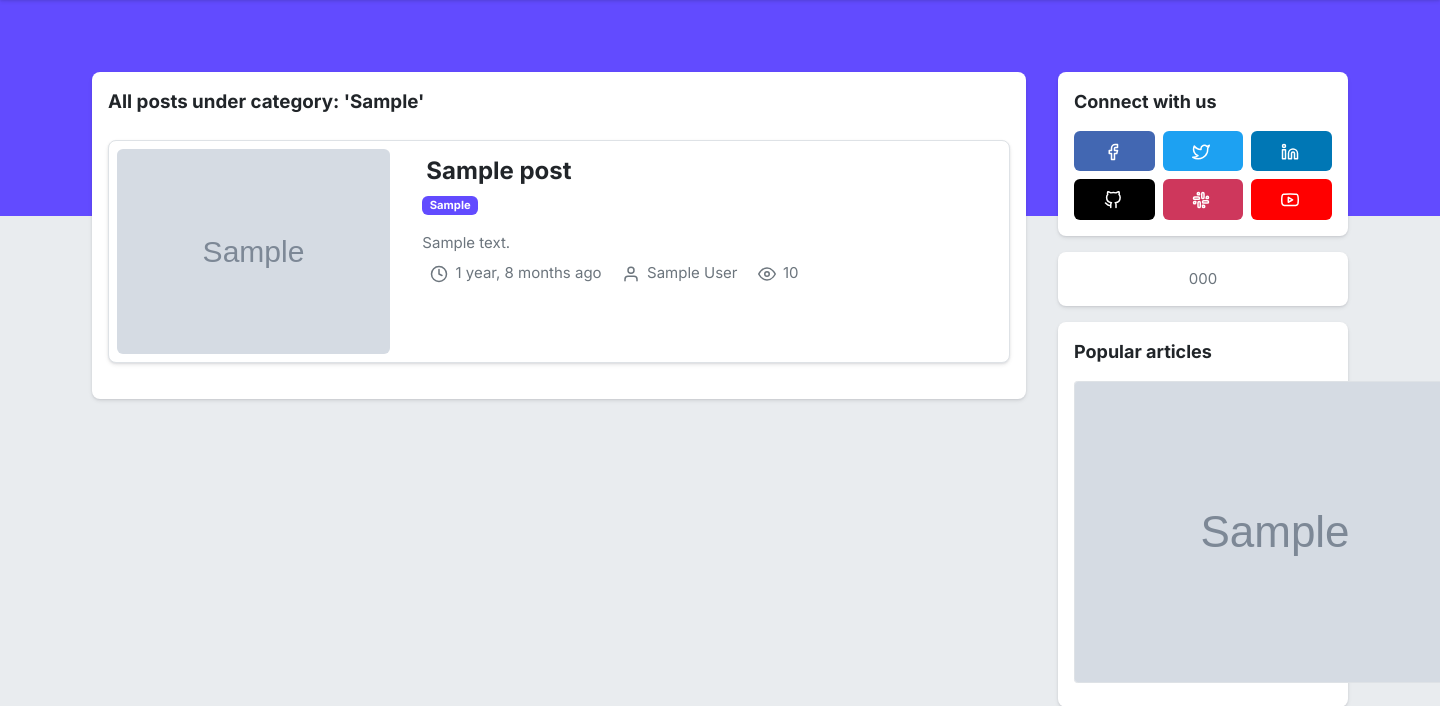
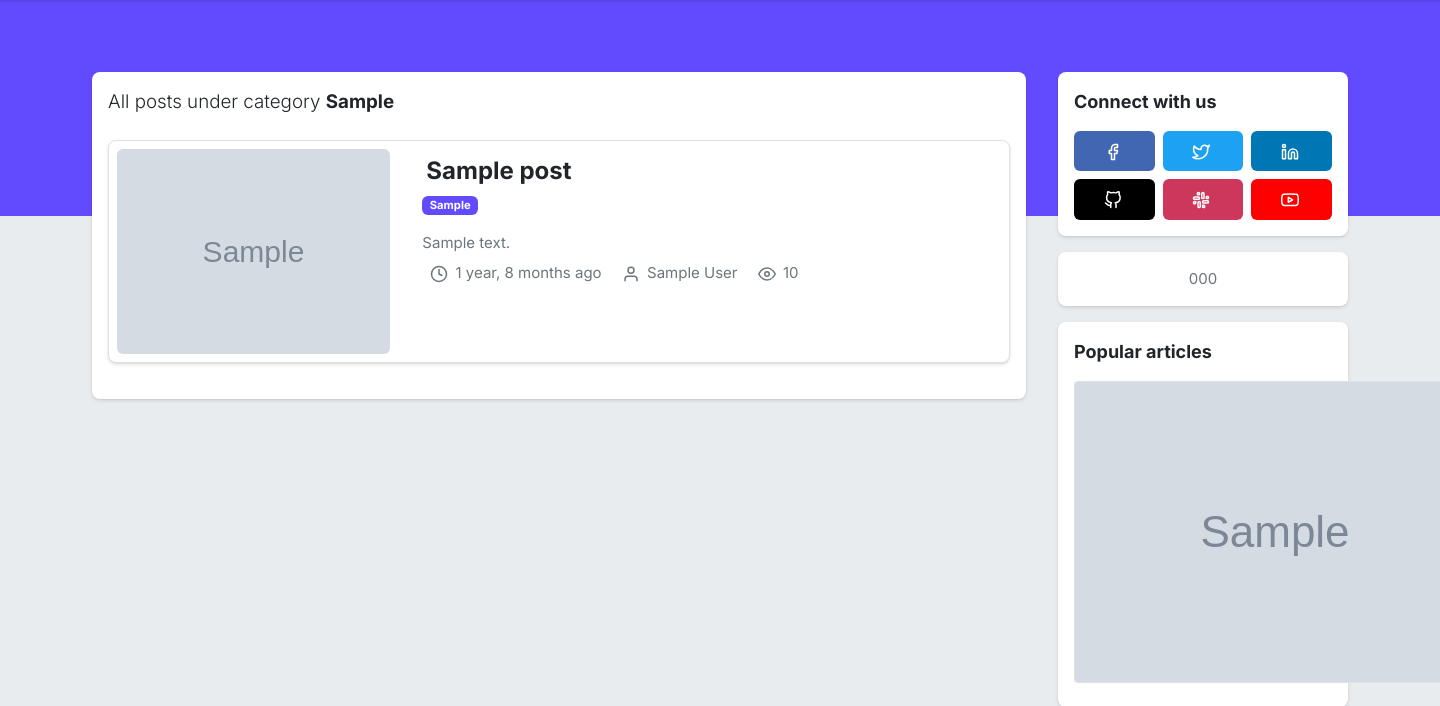
Before and after one commit to mearjunsingh/cms, a Django app: a page that uses templates/post_list.html in a window 1440 px wide; the page is wider, and only the part inside the window is pictured. Shown: the part 102-808 px from the top of that part. Run offline with Django 3.2, Linux system fonts and the light colour scheme; tables that the repository leaves empty hold one stand-in row (values such as "Sample post"); grey boxes marked "Sample" are stand-in pictures; some libraries are stand-ins or nearby versions.

Commit message:
chaned apostropic to bold in list view template

```diff
--- a/templates/post_list.html
+++ b/templates/post_list.html
@@ -39,12 +39,12 @@
 {% endif %}
 
   <div class="card mb-3 p-3">
-    <p class="text-dark lead fw-bold">All posts
+    <p class="text-dark lead">All posts
       {% if search_term %}
-        matching with: '{{ search_term }}'
+        matching with <span class="fw-bold">{{ search_term }}</span>
       {% endif %}
       {% if list_term %}
-        under {{ list_type }}: '{{ list_term }}'
+        under {{ list_type }} <span class="fw-bold">{{ list_term }}</span>
       {% endif %}
     </p>
     {% include 'includes/post_list.html' %}
```
